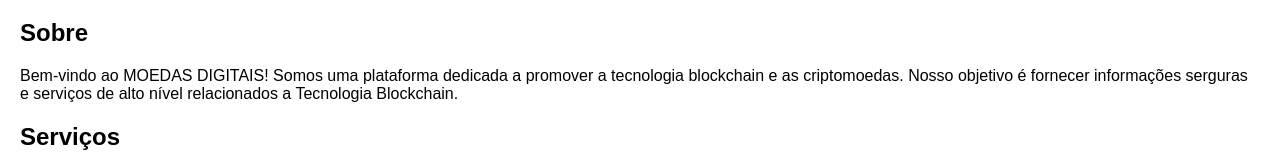
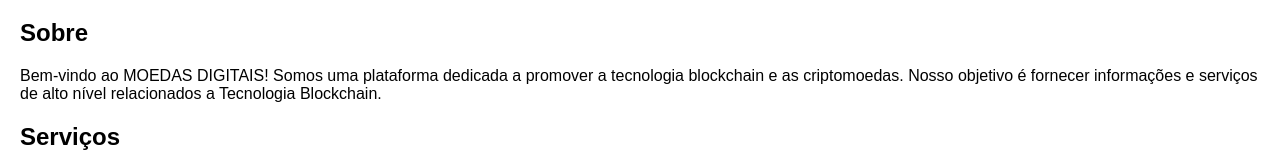
Before and after one commit to moedasdigitais/moedasdigitais.github.io, a plain HTML site: page index.html in a window 1280 px wide. Shown: the part 207-364 px from the top of the page. Drawn offline with Linux system fonts and the light colour scheme; no server answers.

Commit message:
Update index.html

```diff
--- a/index.html
+++ b/index.html
@@ -30,7 +30,7 @@
     <section id="sobre">
       <h2>Sobre</h2>
       <p>Bem-vindo ao MOEDAS DIGITAIS! Somos uma plataforma dedicada a promover a tecnologia blockchain e as criptomoedas.
-        Nosso objetivo é fornecer informações serguras e serviços de alto nível relacionados a Tecnologia Blockchain.</p>
+        Nosso objetivo é fornecer informações  e serviços de alto nível relacionados a Tecnologia Blockchain.</p>
     </section>
 
     <section id="servicos">
```
